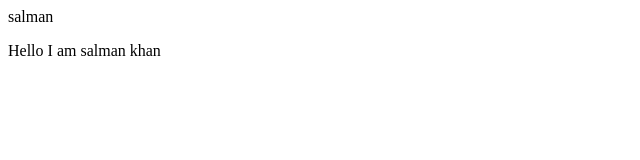
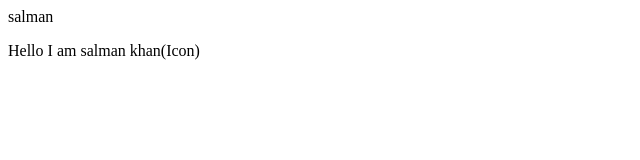
Before and after one commit to mosalman123/localrepo, a plain HTML site: page index.html in a window 1280 px wide. Shown: the full height of the page, 0-640 px from the left. Drawn offline with Linux system fonts and the light colour scheme.

Commit message:
add Icon

```diff
--- a/index.html
+++ b/index.html
@@ -1,2 +1,2 @@
 <p>salman</p>
-<p>Hello I am salman khan</p>
+<p>Hello I am salman khan(Icon)</p>
```
